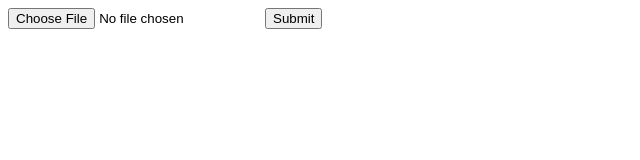
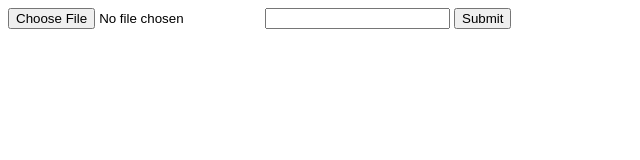
Before and after one commit to PIcaStick/PIcaStick-server, a website: page public/form.html in a window 1280 px wide. Shown: the whole page, without its empty margins (0-640 px from the left). Drawn offline with Linux system fonts and the light colour scheme.

Commit message:
Update form.html

```diff
--- a/public/form.html
+++ b/public/form.html
@@ -5,8 +5,9 @@
   <title>Upload file</title>
 </head>
 <body>
-  <form name="fileUpload" method="post" enctype="multipart/form-data" action="/file-upload">
+  <form method="post" enctype="multipart/form-data" action="/api/upload">
     <input type="file" name="file">
+    <input type="text" name="token">
     <input type="submit">
   </form>
 </body>
```
